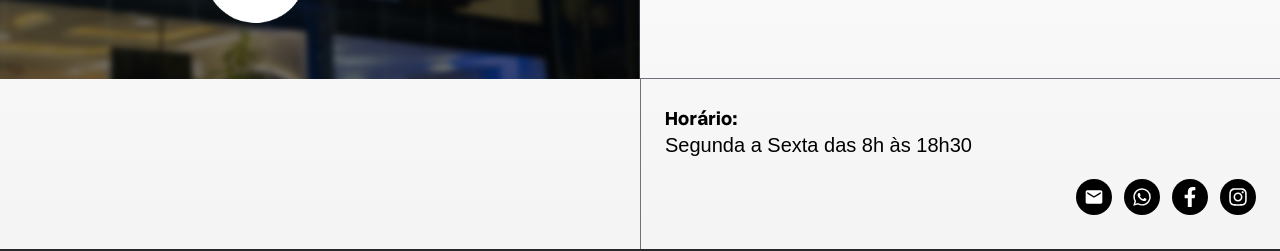
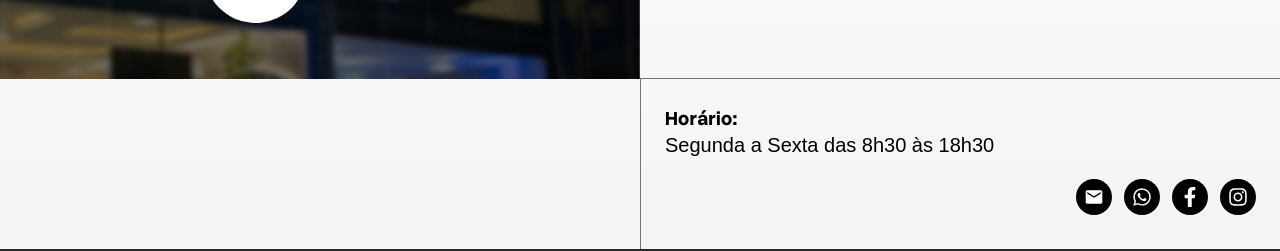
Before and after one commit to LM-Lucas-e-Marcelo/ga-frontend, a React (Vite) app: page / in a window 1280 px wide. Shown: the part 4773-5024 px from the top of the page. Built offline with nearby package versions, Linux system fonts and the light colour scheme; a web font is replaced by a local one.

Commit message:
fix: update business hours to reflect correct opening time

```diff
--- a/src/components/contact.tsx
+++ b/src/components/contact.tsx
@@ -46,7 +46,7 @@ export const Contact = () => {
           <div className="flex flex-col p-6 h-[170px] border-l-1 border-b-0 border-zinc-500">
             <div className="flex flex-col">
               <strong className="text-xl font-tertiary">Horário:</strong>
-              <p className="text-xl">Segunda a Sexta das 8h às 18h30</p>
+              <p className="text-xl">Segunda a Sexta das 8h30 às 18h30</p>
             </div>
             <div className="flex gap-3 mt-5 ml-auto">
               <a
```
